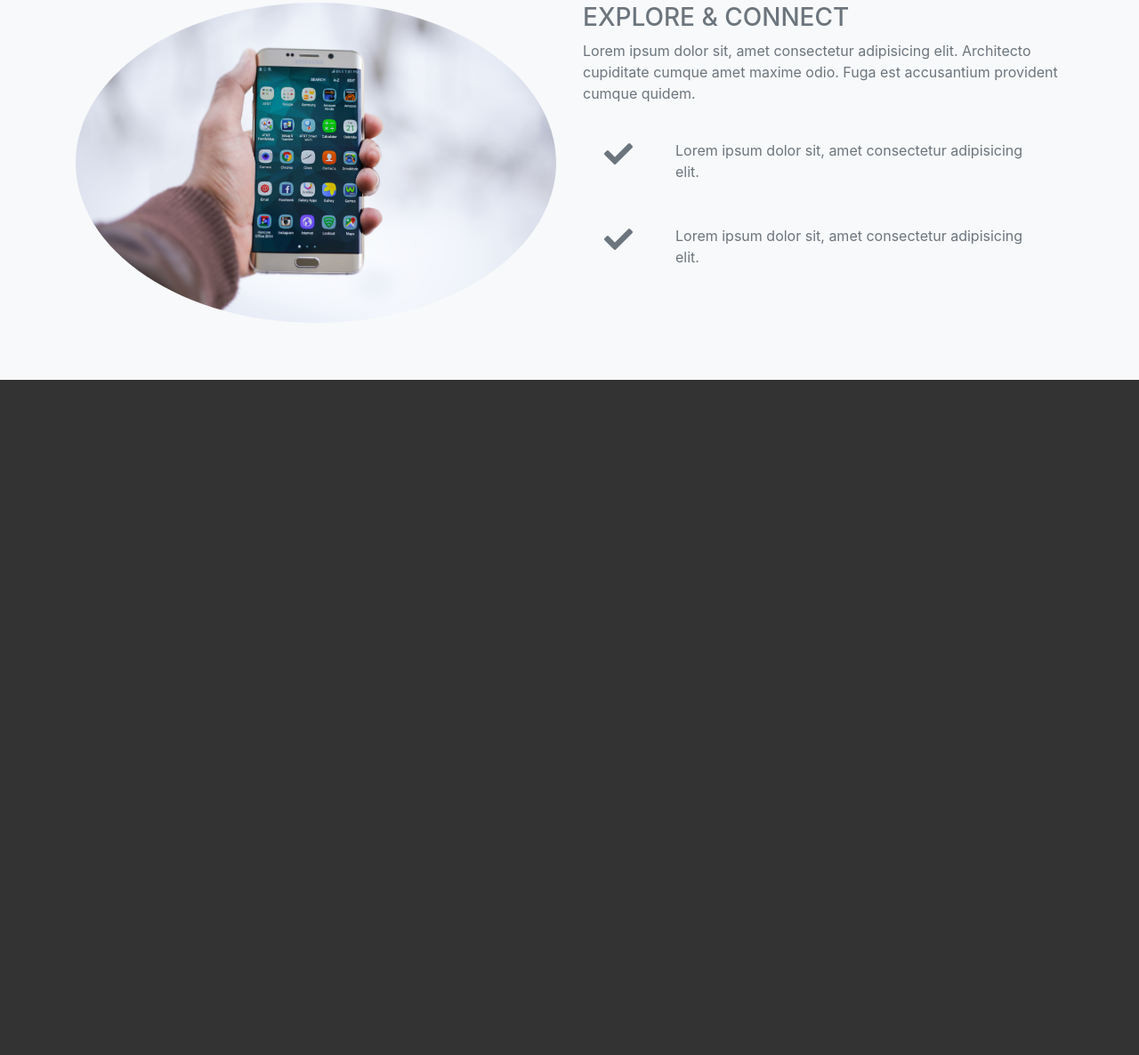
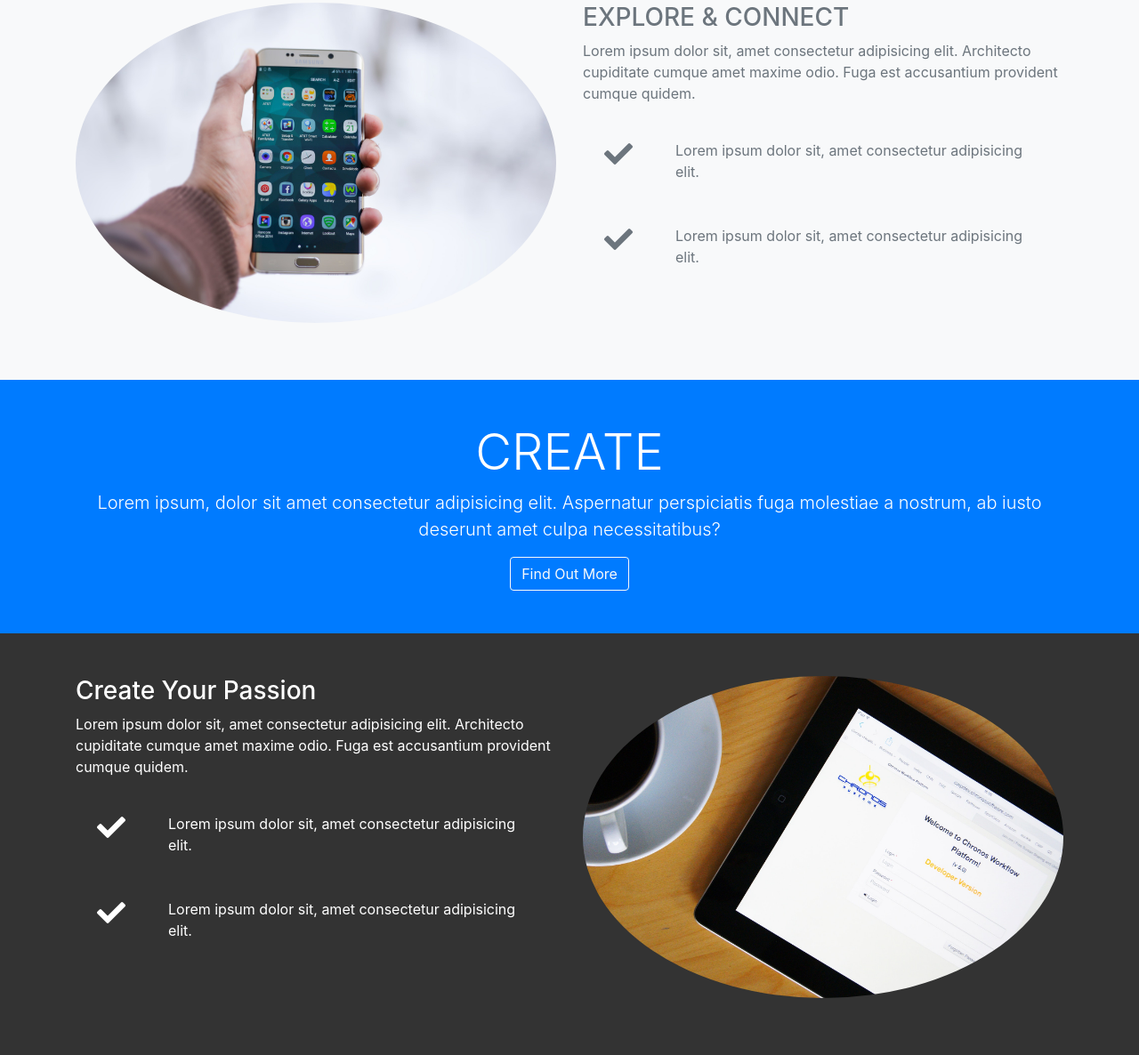
Before and after one commit to JacquesBeets/boostrapProject1, a plain HTML site: page index.html in a window 1280 px wide. Shown: the part 1030-2216 px from the top of the page at 89% size. Before the commit the page ends 1457 px from the top, so only its background shows below. Drawn offline with nearby package versions, Linux system fonts and the light colour scheme.

Commit message:
added create section

```diff
--- a/index.html
+++ b/index.html
@@ -153,6 +153,53 @@
       </div>
    </section>
 
+   <!-- CREATE HEAD -->
+
+   <section id="create-head-section" class="bg-primary">
+      <div class="container">
+         <div class="row">
+            <div class="col text-center py-5">
+               <h1 class="display-4">CREATE</h1>
+               <p class="lead">Lorem ipsum, dolor sit amet consectetur adipisicing elit. Aspernatur perspiciatis fuga molestiae a nostrum,
+                  ab iusto deserunt amet culpa necessitatibus?</p>
+               <a href="#" class="btn btn-outline-light">Find Out More</a>
+            </div>
+         </div>
+      </div>
+   </section>
+
+   <!-- CREATE SECTION -->
+
+   <section id="create-section" class="py-5">
+      <div class="container">
+         <div class="row">
+            <div class="col-md-6 order-2">
+               <img src="img/create-section1.jpg" alt="" class="img-fluid mb-3 rounded-circle">
+            </div>
+            <div class="col-md-6 order-1">
+               <h3>Create Your Passion</h3>
+               <p>Lorem ipsum dolor sit, amet consectetur adipisicing elit. Architecto cupiditate cumque amet maxime odio. Fuga
+                  est accusantium provident cumque quidem.</p>
+               <div class="d-flex">
+                  <div class="p-4 align-self-start">
+                     <i class="fas fa-check fa-2x"></i>
+                  </div>
+                  <div class="p-4 align-self-end">
+                     Lorem ipsum dolor sit, amet consectetur adipisicing elit.
+                  </div>
+               </div>
+               <div class="d-flex">
+                  <div class="p-4 align-self-start">
+                     <i class="fas fa-check fa-2x"></i>
+                  </div>
+                  <div class="p-4 align-self-end">
+                     Lorem ipsum dolor sit, amet consectetur adipisicing elit.
+                  </div>
+               </div>
+            </div>
+         </div>
+      </div>
+   </section>
 
 
 
```
